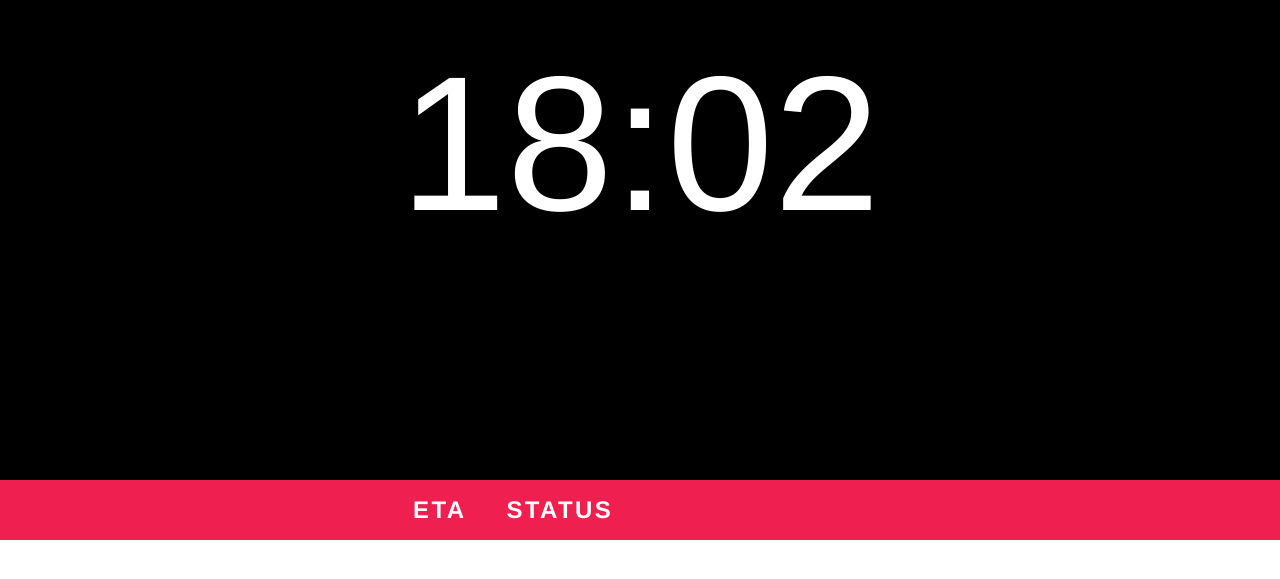
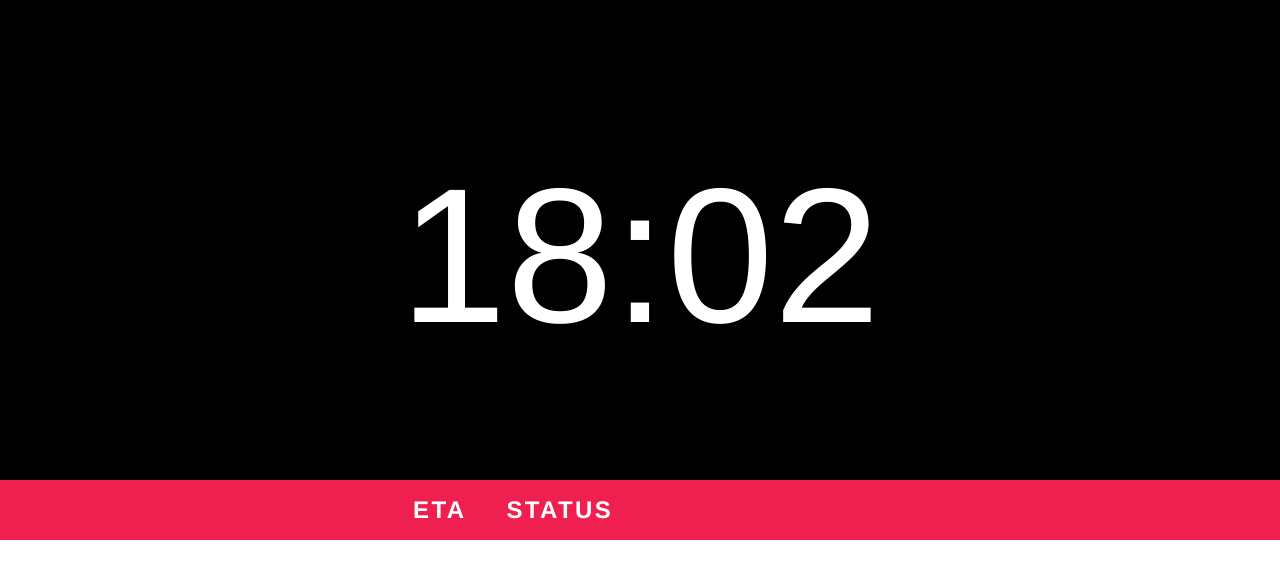
Before and after one commit to AkaokA/ipad-dashboard, a Jekyll site: the page built from index.html, in a window 1280 px wide. Shown: the top 579 px of the page. Built offline with Jekyll 4.4.1, drawn with Linux system fonts in a browser that asks for light colours; nearby versions of some CDN libraries.

Commit message:
Style tweaks.

```diff
--- a/css/main.scss
+++ b/css/main.scss
@@ -99,9 +99,12 @@
   position: absolute;
   width: 100%;
   text-align: center;
+  padding: $spacing-unit*8 0;
 
   .timeDisplay {
     font-size: $huge-font-size;
+    font-weight: 100;
+    line-height: 1;
   }
 }
 
```
